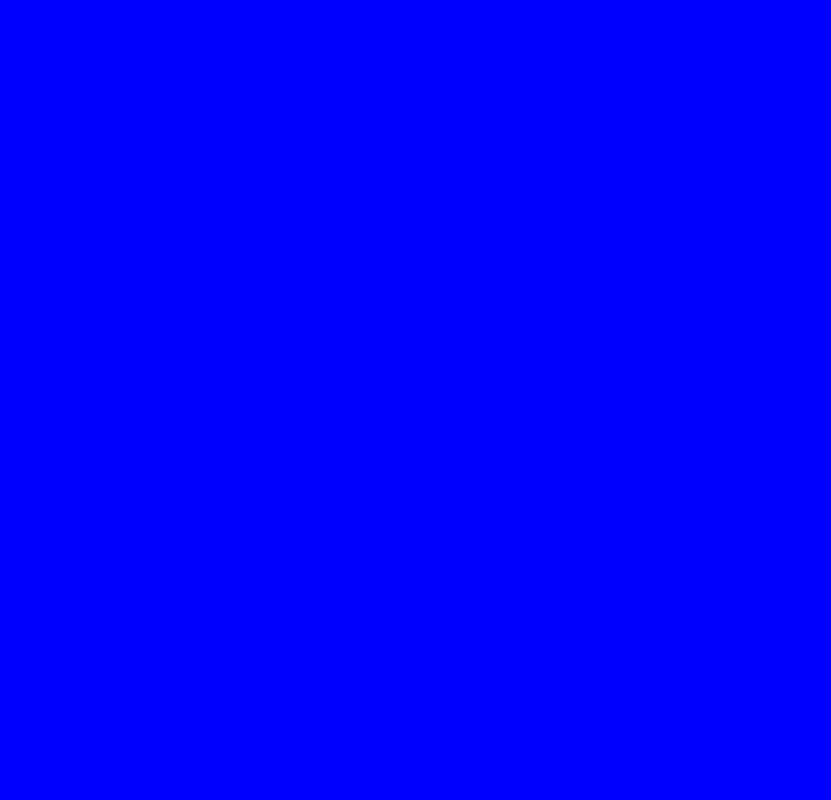
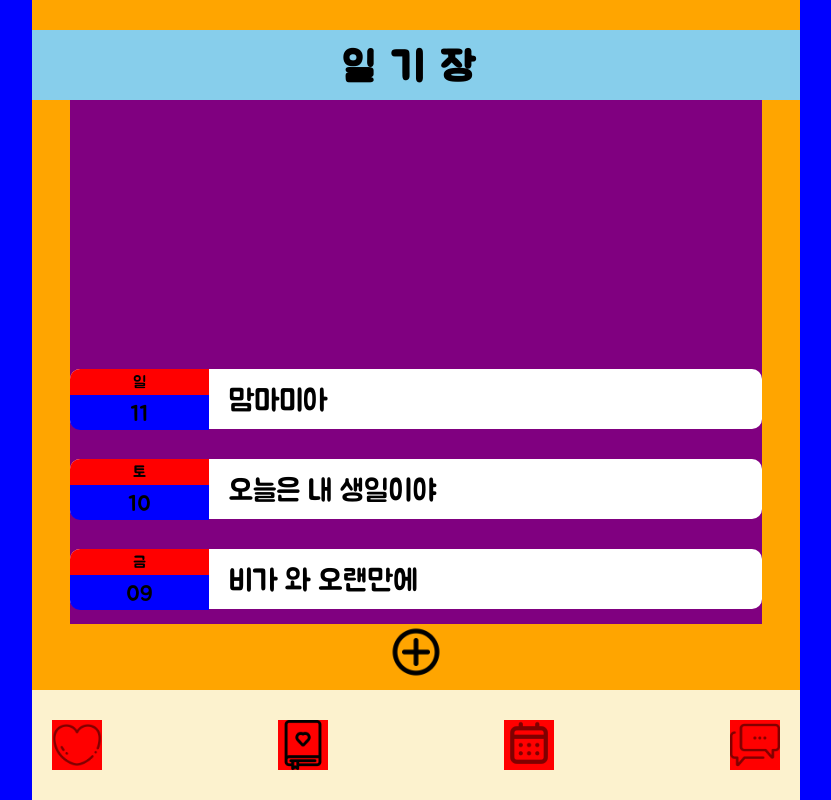
Before and after one commit to EngardenIntern/HIDA_FrontEnd, a React (Create React App) app: page /diary in a window 1280 px wide. Before the commit this address had no page. Shown: the whole page, without its empty margins (224-1055 px from the left). Built offline with nearby package versions, Linux system fonts and the light colour scheme.

Commit message:
[ADD] diary list page components

```diff
--- a/src/App.js
+++ b/src/App.js
@@ -4,6 +4,7 @@ import { Route, Routes } from 'react-router-dom';
 import StartPage from './pages/StartPage';
 import HomePage from './pages/HomePage';
 import styled from 'styled-components'
+import DiaryPage from './pages/DiaryPage';
 
 function App() {
   return (
@@ -11,6 +12,7 @@ function App() {
         <Routes>
           <Route path='/' element={<StartPage />} />
           <Route path='/home' element={<HomePage />} />
+          <Route path='/diary' element={<DiaryPage />} />
         </Routes>
     </div>
   );
--- a/src/components/Nav.js
+++ b/src/components/Nav.js
@@ -16,6 +16,11 @@ const Nav = () => {
       if(pathname === '/home'){
         setClicked1(true);
         setClicked2(false);
+        setClicked3(false);
+        setClicked4(false);
+      } else if(pathname === '/diary'){
+        setClicked1(false);
+        setClicked2(true);
         setClicked3(false);
         setClicked4(false);
       }
@@ -38,7 +43,8 @@ const Nav = () => {
                 <NavImg
                     src='icons/diary.png'
                     alt='diary'
-                    onClick={() => (window.location.href = "/home")}
+                    onClick={() => (window.location.href = "/diary")}
+                    clicked={clicked2}
                 />
             </NavButton>
             <NavButton>
--- /dev/null
+++ b/src/components/PageTitle.js
@@ -0,0 +1,36 @@
+import React from 'react'
+import styled from 'styled-components'
+
+const PageTitle = (props) => {
+
+
+  return (
+    <TitleWrapper>
+        <Title>{props.children}</Title>
+    </TitleWrapper>
+  )
+}
+
+export default PageTitle
+
+const TitleWrapper = styled.div`
+  position: absolute;
+  top: 30px;
+  left: 0;
+  right: 0;
+  height: 70px; // 높이
+  background-color: skyblue;
+  align-items: center; // 수직 중앙
+  justify-content: center;
+  padding: 0 36px;
+  letter-spacing: 16px;
+  z-index: 3;
+  display: flex;
+`
+
+const Title = styled.h1`
+    font-size: 40px;
+    color: black;
+    margin: 0;
+    text-align: center;
+`
--- /dev/null
+++ b/src/pages/DiaryPage/DiaryItem.js
@@ -0,0 +1,105 @@
+import React, { useEffect, useState } from 'react'
+import styled from 'styled-components'
+
+
+const DiaryItem = (props) => {
+
+    const [day, setDay] = useState("");
+    const [date, setDate] = useState("");
+
+    useEffect(() => {
+        console.log(new Date());
+        let dayNum = new Date(props.date).getDay();
+        let dateNum = new Date(props.date).getDate();
+        setDate(dateNum >= 10 ? dateNum : "0" + dateNum);
+
+
+        console.log('daynum', date);
+
+        switch (dayNum) {
+            case 0:
+                return setDay('일');
+            case 1:
+                return setDay('월');
+            case 2:
+                return setDay('화');
+            case 3:
+                return setDay('수');
+            case 4:
+                return setDay('목');
+            case 5:
+                return setDay('금');
+            case 6:
+                return setDay('토');
+            default:
+                return setDay('일');
+
+        }
+    }, [props])
+
+    return (
+        <div>
+            <ItemWrapper
+                count="0"
+            >
+                <DateWrapper>
+                    <DiaryDay>{day}</DiaryDay>
+                    <DiaryDate>{date}</DiaryDate>
+                </DateWrapper>
+                <Title>{props.title}</Title>
+
+            </ItemWrapper>
+        </div>
+    )
+};
+
+export default DiaryItem;
+
+const ItemWrapper = styled.div`
+    position: relative;
+    width: 100%;
+    height: 60px;
+    margin: 15px auto;
+    border-radius: 10px;
+    background-color: white;
+`;
+
+const DateWrapper = styled.div`
+    width: 20%;
+    height: 100%;
+    flex-direction: column;
+    justify-content: center;
+    text-align: center;
+`;
+const DiaryDay = styled.p`
+    top: 0;
+    background-color: red;
+    margin: 0;
+    border-top-left-radius: 10px;
+
+`;
+const DiaryDate = styled.p`
+    background-color: blue;
+    font-size: 22px;
+    margin: 0;
+    border-bottom-left-radius: 10px;
+
+`;
+
+const Title = styled.p`
+    position: absolute;
+    height: 100%;
+    width: 70%;
+    left: 20%;
+    margin: 0;
+    padding: 0;
+    margin-left: 20px;
+    bottom: 0;
+    font-size: 30px;
+
+    display: flex;
+    align-items: center;
+
+    white-space: nowrap;
+    overflow: hidden;
+`;
--- /dev/null
+++ b/src/pages/DiaryPage/index.js
@@ -0,0 +1,63 @@
+import React from 'react'
+import styled from 'styled-components'
+import Nav from '../../components/Nav';
+import PageTitle from '../../components/PageTitle';
+import DiaryItem from './DiaryItem';
+
+const DiaryPage = () => {
+    return (
+        <Container>
+            <PageTitle>일기장</PageTitle>
+            <ListWrapper>
+                <DiaryItem
+                    date='2024-08-9'
+                    title='비가 와 오랜만에'
+                ></DiaryItem>
+                <DiaryItem
+                    date='2024-08-10'
+                    title='오늘은 내 생일이야'
+                ></DiaryItem>
+                <DiaryItem
+                    date='2024-08-11'
+                    title='맘마미아'
+                ></DiaryItem>
+            </ListWrapper>
+            <PlusImg
+                src='icons/plus.png'
+                onClick={() => (window.location.href = "/diary")}
+            />
+            <Nav />
+        </Container>
+    )
+}
+
+export default DiaryPage
+
+
+const Container = styled.main`
+  position: relative;
+  width: 100%;
+  max-width: 768px;
+  height: 100vh;
+  background-color: orange;
+  margin: 0 auto;
+  display: flex;
+  justify-content: center;
+`;
+
+const PlusImg = styled.img`
+    position: absolute;
+    width: 7vh;
+    height: 7vh;
+    bottom: 120px;
+`
+
+const ListWrapper = styled.div`
+    position: absolute;
+    width: 90%;
+    height: calc((100vh - (100px + 120px + 7vh)));
+    top: 100px;
+    background-color: purple;
+    display: flex;
+    flex-direction: column-reverse;
+`
--- a/src/pages/HomePage/index.js
+++ b/src/pages/HomePage/index.js
@@ -5,6 +5,10 @@ import Setting from '../../components/Setting'
 import Message from '../../components/Message'
 
 const HomePage = () => {
+
+    console.log(new Date());
+
+
     return (
         <Container>
             <Setting />
```
Also changed, not shown: public/icons/plus.png (added).
